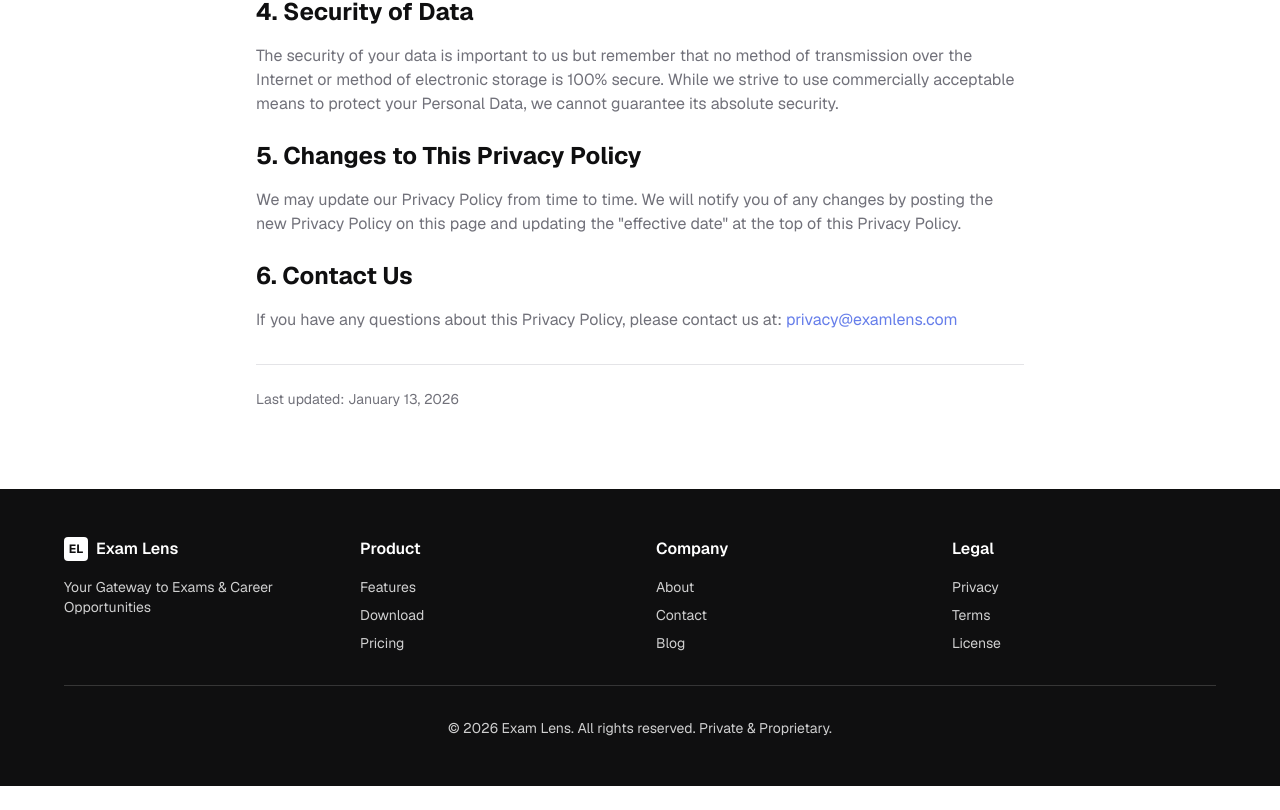
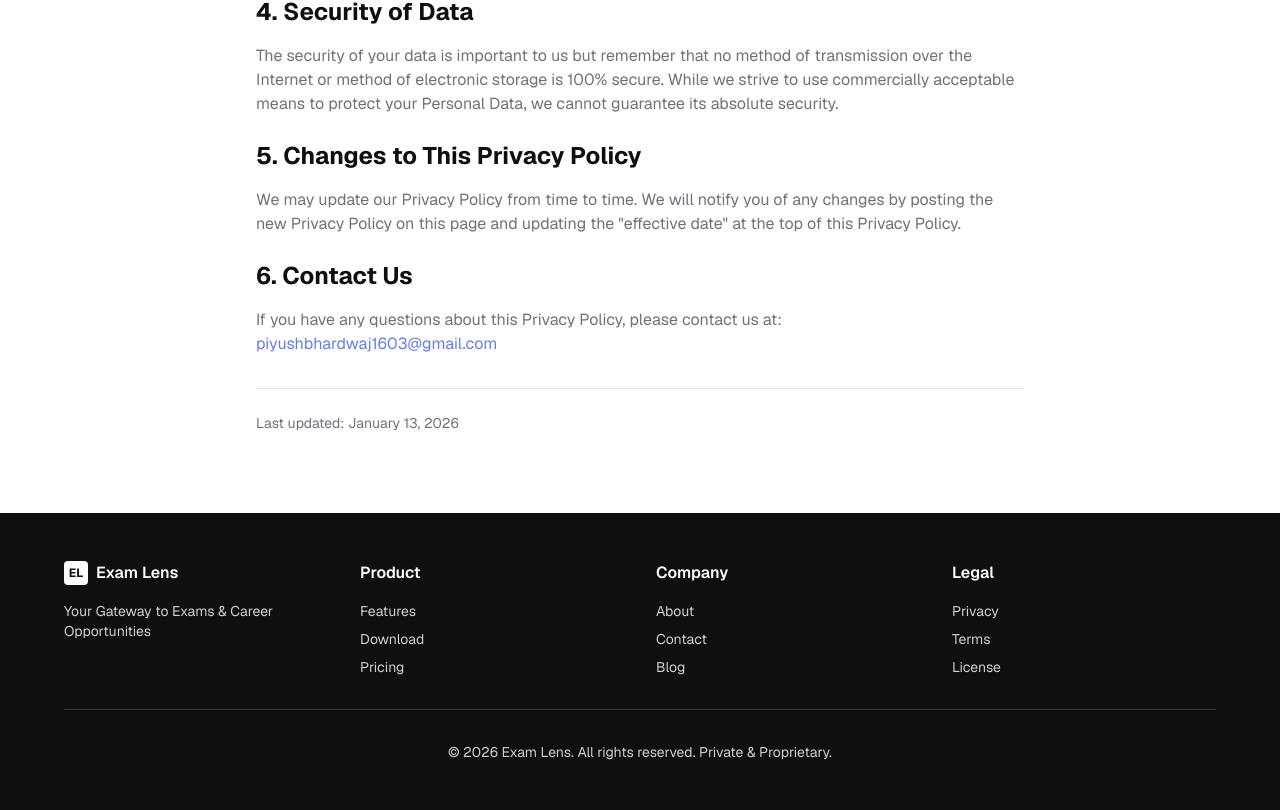
Before and after one commit to Piyu-Pika/exam-lens-website, a Next.js app: page /privacy in a window 1280 px wide. Shown: the part 944-1754 px from the top of the page. Before the commit the page ends 1730 px from the top, so only its background shows below. Built offline with nearby package versions, Linux system fonts and the light colour scheme.

Commit message:
Update contact email in Privacy Policy

```diff
--- a/app/privacy/page.tsx
+++ b/app/privacy/page.tsx
@@ -70,7 +70,7 @@ export default function PrivacyPage() {
               <p className="text-muted-foreground">
                 If you have any questions about this Privacy Policy, please contact us at:{" "}
                 <a href="mailto:privacy@examlens.com" className="text-primary hover:underline">
-                  privacy@examlens.com
+                  piyushbhardwaj1603@gmail.com
                 </a>
               </p>
             </div>
```
